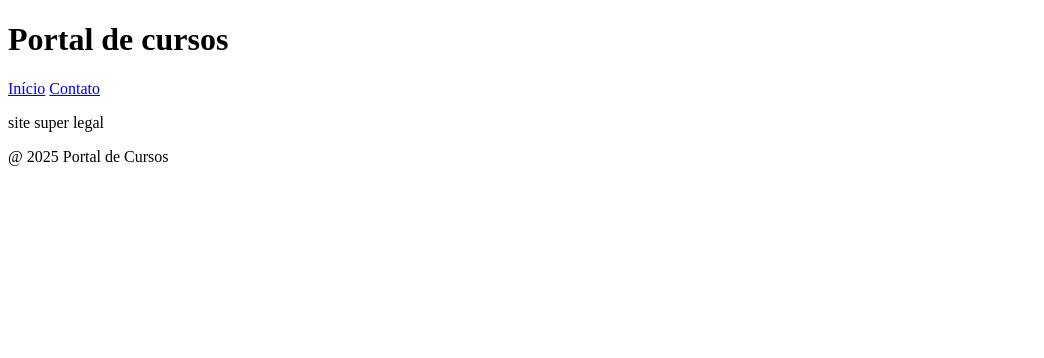
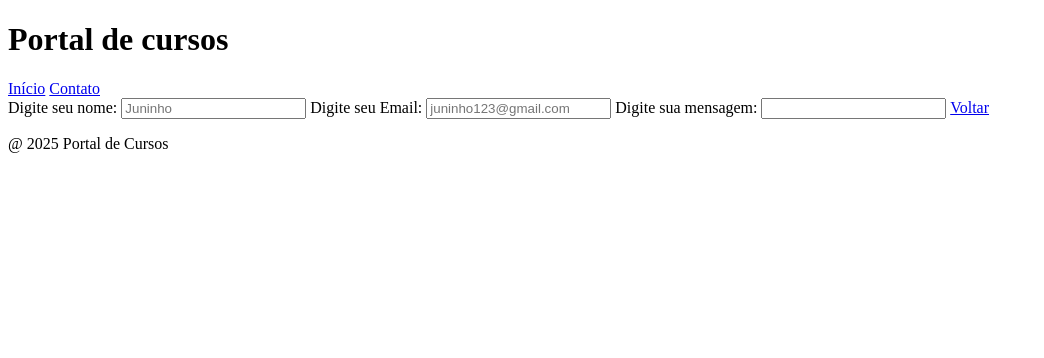
Before and after one commit to TH14G02/atividade_templates_dinamicos, a Flask app: page /contact in a window 1280 px wide. Shown: the top 358 px of the page, without its empty margins (0-1044 px from the left). Run offline with Flask 3, Linux system fonts and the light colour scheme.

Commit message:
mais uma coisinha

```diff
--- a/templates/contact.html
+++ b/templates/contact.html
@@ -3,5 +3,15 @@
 {% block title %} Nos Cotate {% endblock %}
 
 {% block content %}
-<P>site super legal</P>
+
+<form class="formulario">
+    <label>Digite seu nome:</label>
+    <input type="text", placeholder="Juninho">
+    <label>Digite seu Email:</label>
+    <input type="text", placeholder="juninho123@gmail.com">
+    <label>Digite sua mensagem:</label>
+    <input type="text">
+
+<a class="botao" href="{{ url_for('index') }}">Voltar</a>
+</form>
 {% endblock %}
```
